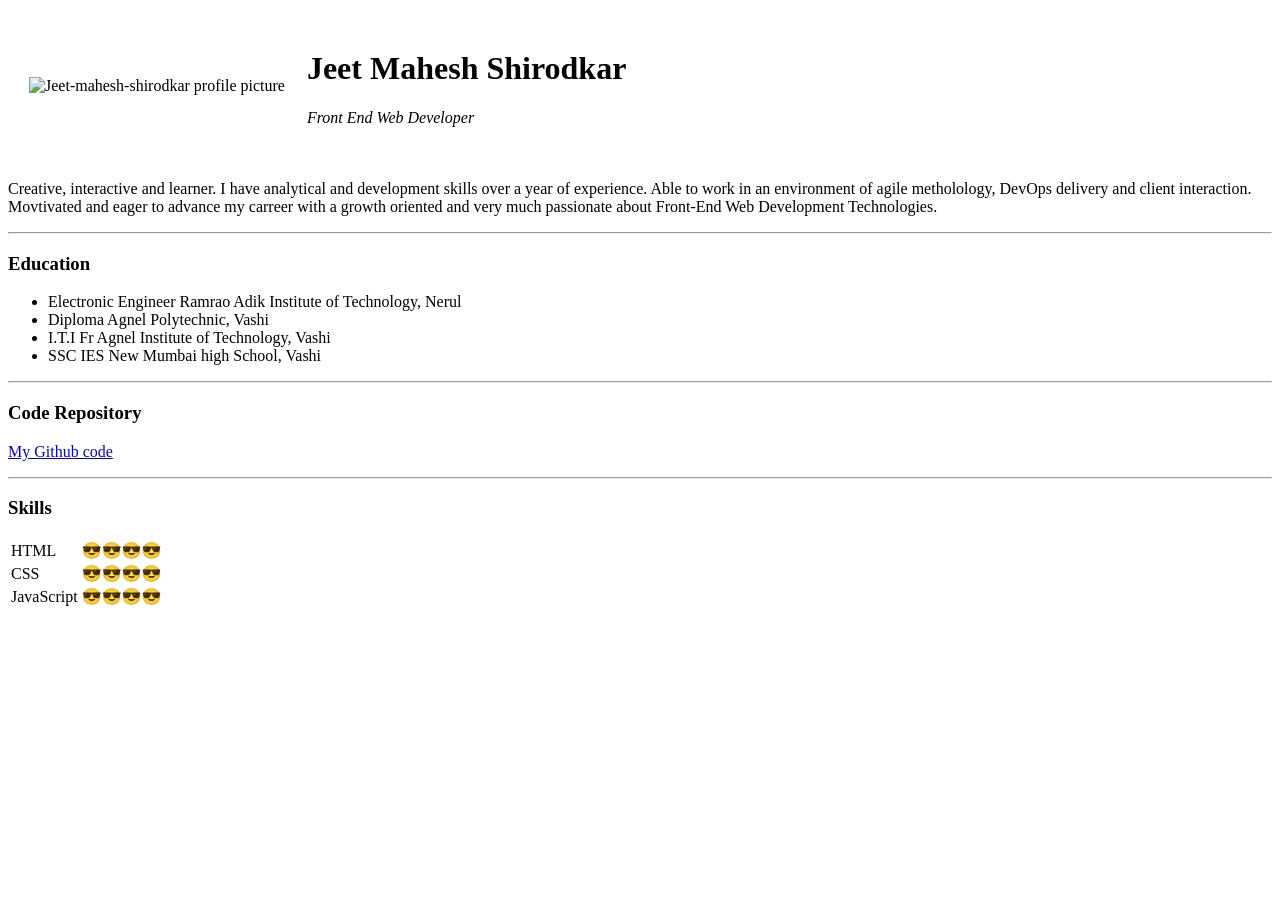
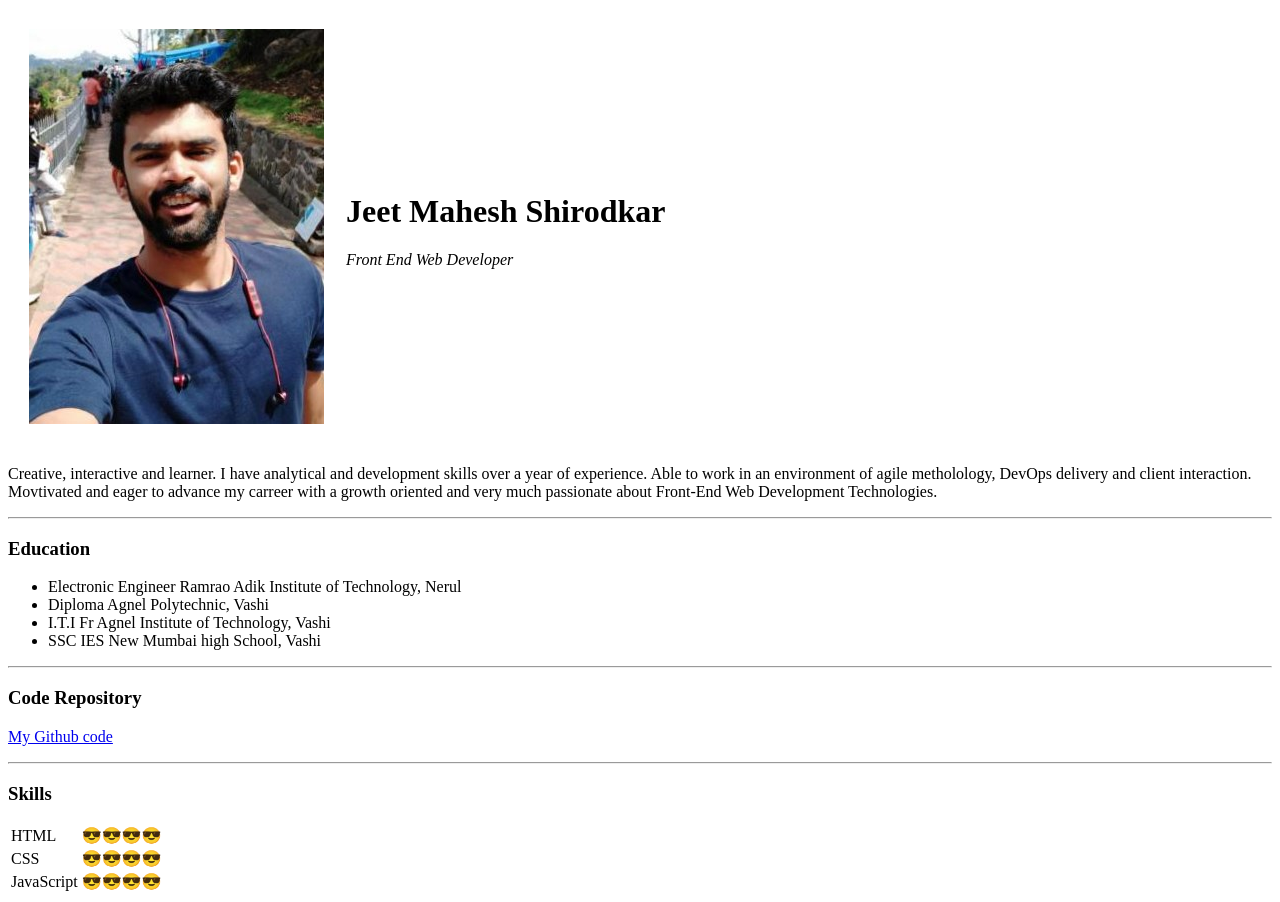
Before and after one commit to jeet-mahesh-shirodkar/cv, a plain HTML site: page index.html in a window 1280 px wide. Before the commit the page ends 800 px from the top, so only its background shows below. Drawn offline with Linux system fonts and the light colour scheme.

Commit message:
image correction

```diff
--- a/index.html
+++ b/index.html
@@ -8,7 +8,7 @@
 </head>
 <body>
     <table cellspacing='20'>
-        <tr><td><img src="Image/jeetprofile.jpg" alt="Jeet-mahesh-shirodkar profile picture"></td>
+        <tr><td><img src="Images/jeetprofile.jpg" alt="Jeet-mahesh-shirodkar profile picture"></td>
         <td>
                 <h1>Jeet Mahesh Shirodkar</h1>
                 <p><em>Front End Web Developer</em></p>
```
